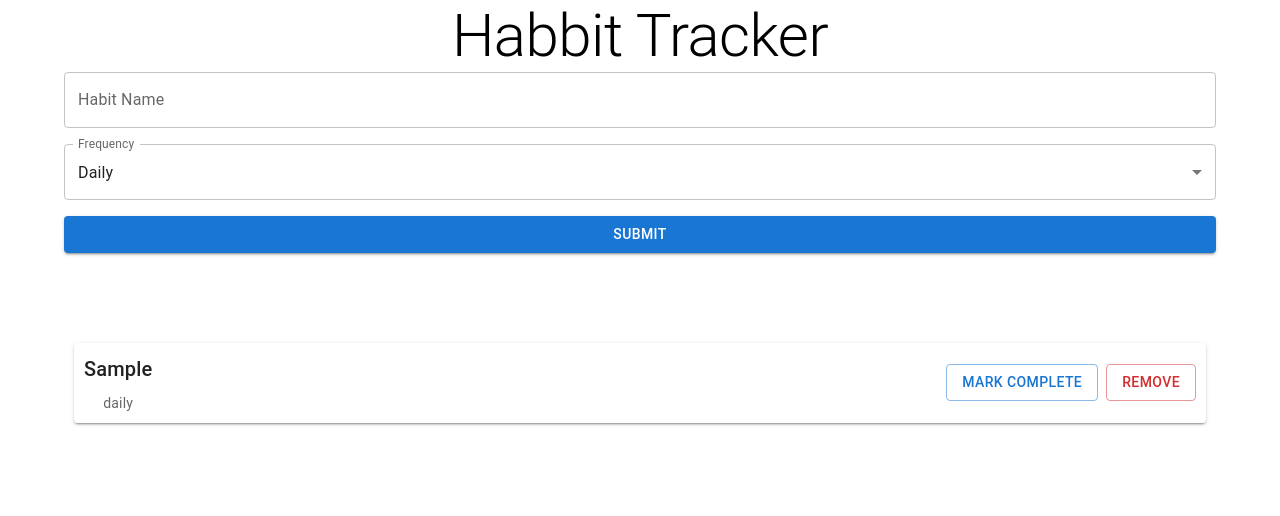
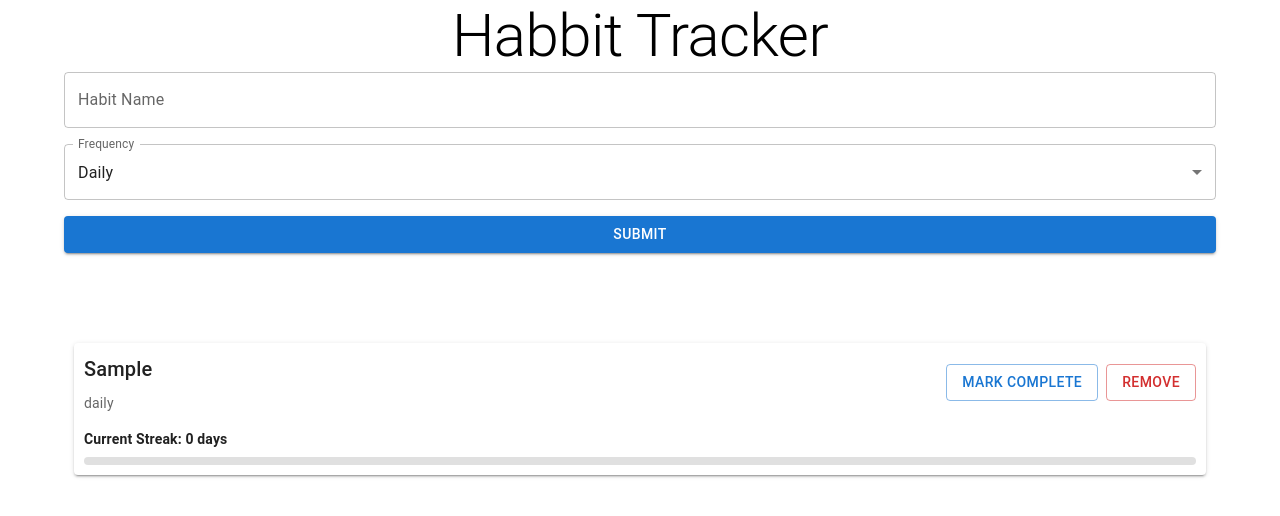
Before and after one commit to Prateek-Wayne/Habit-Tracker, a React (Create React App) app: page / in a window 1280 px wide. Both pictures are taken after typing "Sample" into the empty fields and a click on the button "SUBMIT". Shown: the top 516 px of the page. Built offline with nearby package versions, Linux system fonts and the light colour scheme.

Commit message:
🎇 updates UI

```diff
--- a/src/components/HabitList.tsx
+++ b/src/components/HabitList.tsx
@@ -4,6 +4,7 @@ import {
   Box,
   Button,
   Grid2 as Grid,
+  LinearProgress,
   Paper,
   styled,
   Typography,
@@ -48,18 +49,24 @@ const HabitList = () => {
                   margin: "10px",
                   padding: "10px",
                   display: "flex",
+                  flexDirection: "column",
+                  alignItems: "stretch",
+                }}
+              >
+                <Box
+                  sx={{
+                    display: "flex",
                     justifyContent: "space-between",
-
                     alignItems: "center",
+                    width: "100%",
                   }}
                 >
                   <Box
                     sx={{
                       display: "flex",
                       flexDirection: "column",
-                    justifyContent: "center",
+                      alignItems: "flex-start",
                       gap: 1,
-                    alignItems: "center",
                     }}
                   >
                     <Typography variant="h6">{habit.name}</Typography>
@@ -67,14 +74,7 @@ const HabitList = () => {
                       {habit.frequency}
                     </Typography>
                   </Box>
-                <Box
-                  sx={{
-                    display: "flex",
-                    justifyContent: "center",
-                    gap: 1,
-                    alignItems: "center",
-                  }}
-                >
+                  <Box sx={{ display: "flex", gap: 1 }}>
                     <Button
                       variant="outlined"
                       color={
@@ -82,9 +82,7 @@ const HabitList = () => {
                           ? "success"
                           : "primary"
                       }
-                    onClick={() => {
-                      updateHabit(habit.id, today);
-                    }}
+                      onClick={() => updateHabit(habit.id, today)}
                     >
                       Mark Complete
                     </Button>
@@ -96,6 +94,27 @@ const HabitList = () => {
                       Remove
                     </Button>
                   </Box>
+                </Box>
+
+                {/* Streak & Progress Bar */}
+                <Box sx={{ width: "100%", marginTop: 2 }}>
+                  <Typography
+                    variant="body2"
+                    sx={{ fontWeight: "bold", marginBottom: "8px" }}
+                  >
+                    Current Streak: {getStreak(habit)}{" "}
+                    {getStreak(habit) === 1 ? "day" : "days"}
+                  </Typography>
+                  <LinearProgress
+                    variant="determinate"
+                    value={(getStreak(habit) / 30) * 100}
+                    sx={{
+                      height: 8,
+                      borderRadius: "4px",
+                      backgroundColor: "#e0e0e0",
+                    }}
+                  />
+                </Box>
               </Paper>
             </Grid>
           );
```
Lines whose indentation alone changed are shown as unchanged.
